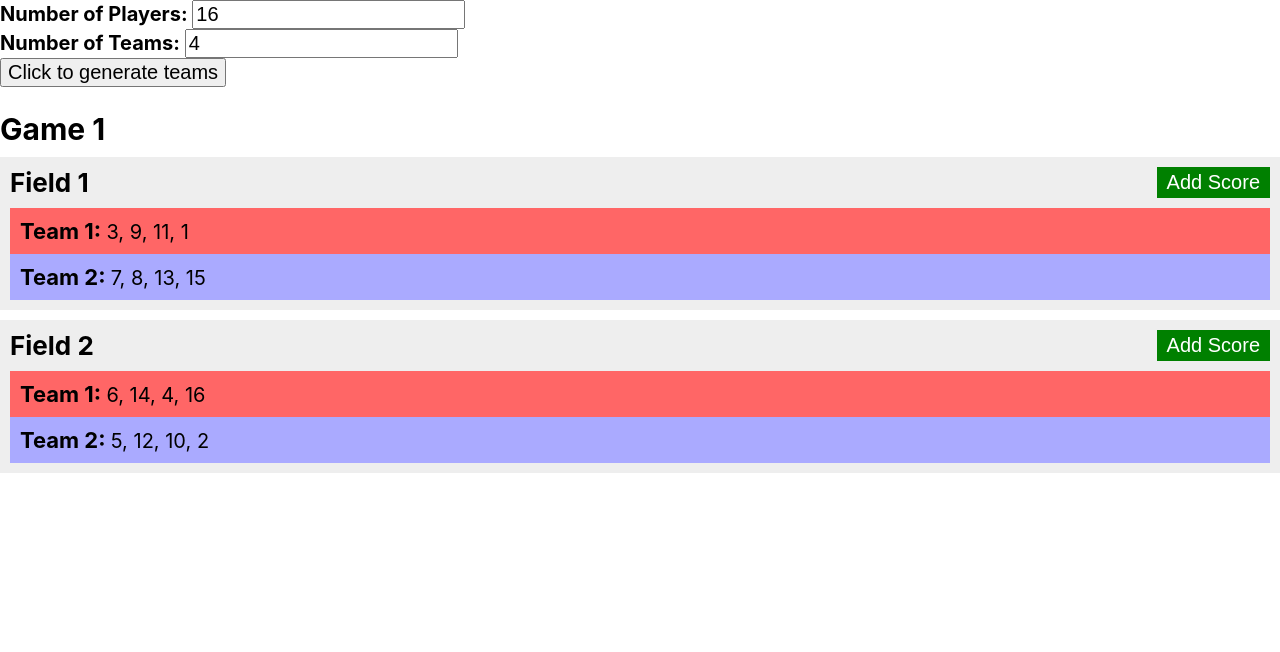
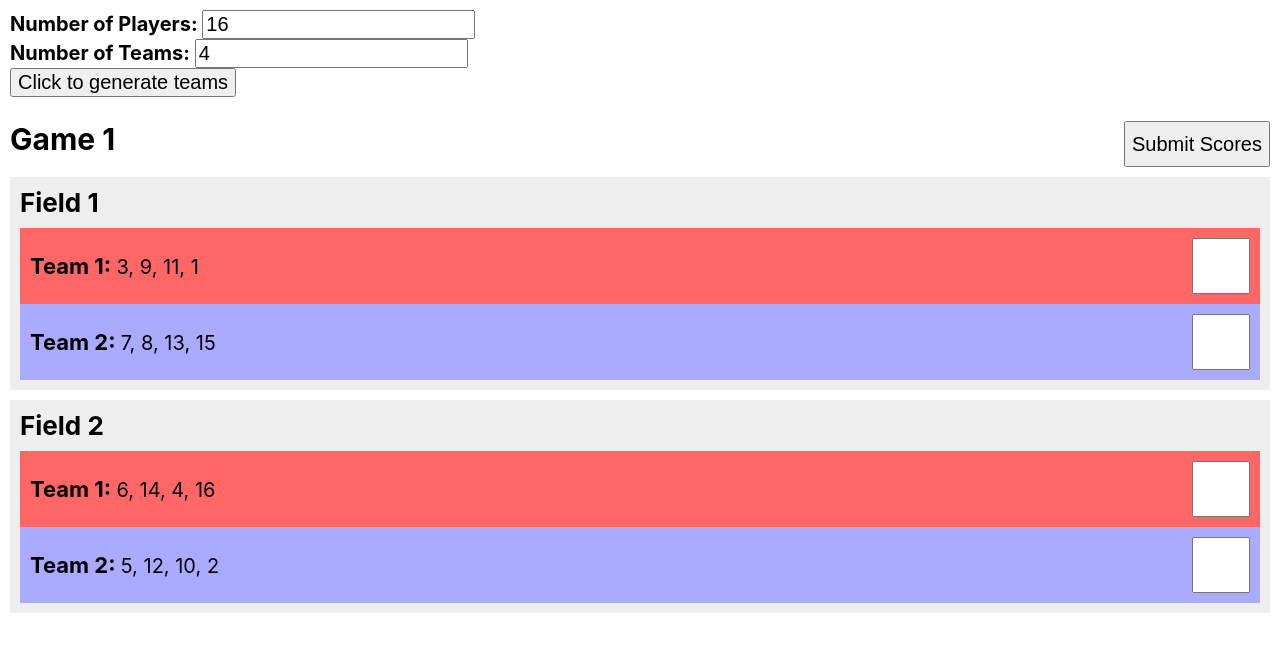
Before and after one commit to christianhalsell/street-soccer, a React (Create React App) app: page / in a window 1280 px wide. Both pictures are taken after a click on the button "Click to generate teams". Shown: the top 652 px of the page. Built offline with nearby package versions, Linux system fonts and the light colour scheme.

Commit message:
Add fields for scores

```diff
--- a/src/components/TeamCreator.jsx
+++ b/src/components/TeamCreator.jsx
@@ -1,10 +1,12 @@
-import React, { useState } from 'react'
+import React, { Fragment, useState } from 'react'
 
 const TeamCreator = () => {
   const [numberOfPlayers, setNumberOfPlayers] = useState(16);
   const [numberOfTeams, setNumberOfTeams] = useState(4);
   const [gameRound, setGameRound] = useState([]);
   const [error, setError] = useState(null);
+  const [scoreKeeping, setScoreKeeping] = useState([]);
+  const [submitDisabled, setSubmitDisabled] = useState(false)
 
   let tempRoster = [];
   let tempTeams = [];
@@ -64,8 +66,10 @@ const TeamCreator = () => {
     }
   }
 
-  const addScore = () => {
-    alert('This is not working yet.')
+  // TODO: continue here
+  const addScores = e => {
+    e.preventDefault();
+    alert('TEST: Scores submitted')
   }
 
   const checkForErrors = () => {
@@ -97,15 +101,15 @@ const TeamCreator = () => {
   };
 
   return (
-    <div>
+    <div style={{padding: 10}}>
       <form onSubmit={generateTeams}>
         <div className="inputRow">
           <label><b>Number of Players: </b></label>
-          <input type="number" min="1" value={numberOfPlayers} onChange={e => setNumberOfPlayers(e.target.value)} />
+          <input type="number" min="1" value={numberOfPlayers} onChange={e => setNumberOfPlayers(parseInt(e.target.value))} />
         </div>
         <div className="inputRow">
           <label><b>Number of Teams: </b></label>
-          <input type="number" min="1" value={numberOfTeams} onChange={ e => setNumberOfTeams(e.target.value) } />
+          <input type="number" min="1" value={numberOfTeams} onChange={ e => setNumberOfTeams(parseInt(e.target.value)) } />
         </div>
         <div className="inputRow">
           <button type="submit">Click to generate teams</button>
@@ -115,27 +119,38 @@ const TeamCreator = () => {
       {error && (
         <div className="inputRow" style={{color: 'red'}}>{error}</div>
       )}
-      <div>
-        <div style={{ fontSize: 30, marginBottom: 10, fontWeight: 700 }}>Game 1</div>
+
+      {!error && gameRound.length > 0 && <div>
+        <form onSubmit={addScores}>
+          <div style={{display: 'flex', marginBottom: 10}}>
+            <div style={{ fontSize: 30, marginBottom: 10, fontWeight: 700, flex: 1 }}>Game 1</div>
+            <button type="submit" disabled={submitDisabled}>Submit Scores</button>
+          </div>
+
           {!error && gameRound.map((game, idx) => (
             <div key={game} style={{ background: '#eee', padding: 10, marginBottom: 10}}>
               <div style={{ fontSize: 26, fontWeight: 700, paddingBottom: 10 }}>
                 Field {idx + 1}
-              <button onClick={addScore} style={{ float: 'right', backgroundColor: 'green', color: 'white', border: 0, padding: '4px 10px', cursor: 'pointer' }}>Add Score</button>
               </div>
               {game.map((team, i) => (
-              <div key={team} style={{ padding: 10, backgroundColor: i === 0 ? '#f66' : '#aaf' }}>
+                <div key={team} style={{display: 'flex', alignItems: 'center', padding: 10, backgroundColor: i === 0 ? '#f66' : '#aaf' }}>
+                  <div style={{flex: 1}}>
                     <span style={{ fontSize: 22, fontWeight: 'bold' }}>Team {i + 1}: </span>
                     {team.map((player, i) => (
                       <span key={player}>{player}{i < team.length - 1 ? ', ' : null}</span>
                     ))}
                   </div>
+                  <div style={{flex: 1, textAlign: 'right'}}>
+                    <input style={{fontSize: 28, width: 50, height:50, textAlign: 'center'}} name={`player${i}`} type="number" min="0" />
+                  </div>
+                </div>
               ))}
             </div>
           ))}
-      </div>
+        </form>
+      </div>}
     </div>
   )
-}
+};
 
 export default TeamCreator
```
Lines whose indentation alone changed are shown as unchanged.
